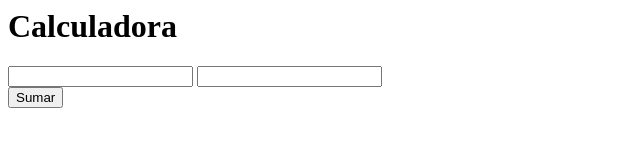
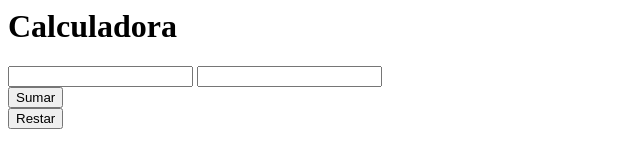
Before and after one commit to zx21student301/Calculadora, a plain HTML site: page index.html in a window 1280 px wide. Shown: the whole page, without its empty margins (0-640 px from the left). Drawn offline with Linux system fonts and the light colour scheme.

Commit message:
operacionResta

```diff
--- a/index.html
+++ b/index.html
@@ -13,6 +13,8 @@
 	<br>
     <button type="button" onclick="sumar()">Sumar</button>
 	<br>
+    <button type="button" onclick="restar()">Restar</button>
+	<br>
     <p id="salida"></p>
 </body>
 </html>
--- a/js/calculadora.js
+++ b/js/calculadora.js
@@ -12,3 +12,8 @@ function sumar(){
     let res = n1 + n2;
     salida.innerHTML = "La suma de "+n1+" + "+n2+" = "+res;
 }
+
+function restar(){
+    let res = n1 - n2;
+    salida.innerHTML = "La resta de "+n1+" - "+n2+" = "+res;
+}
```
